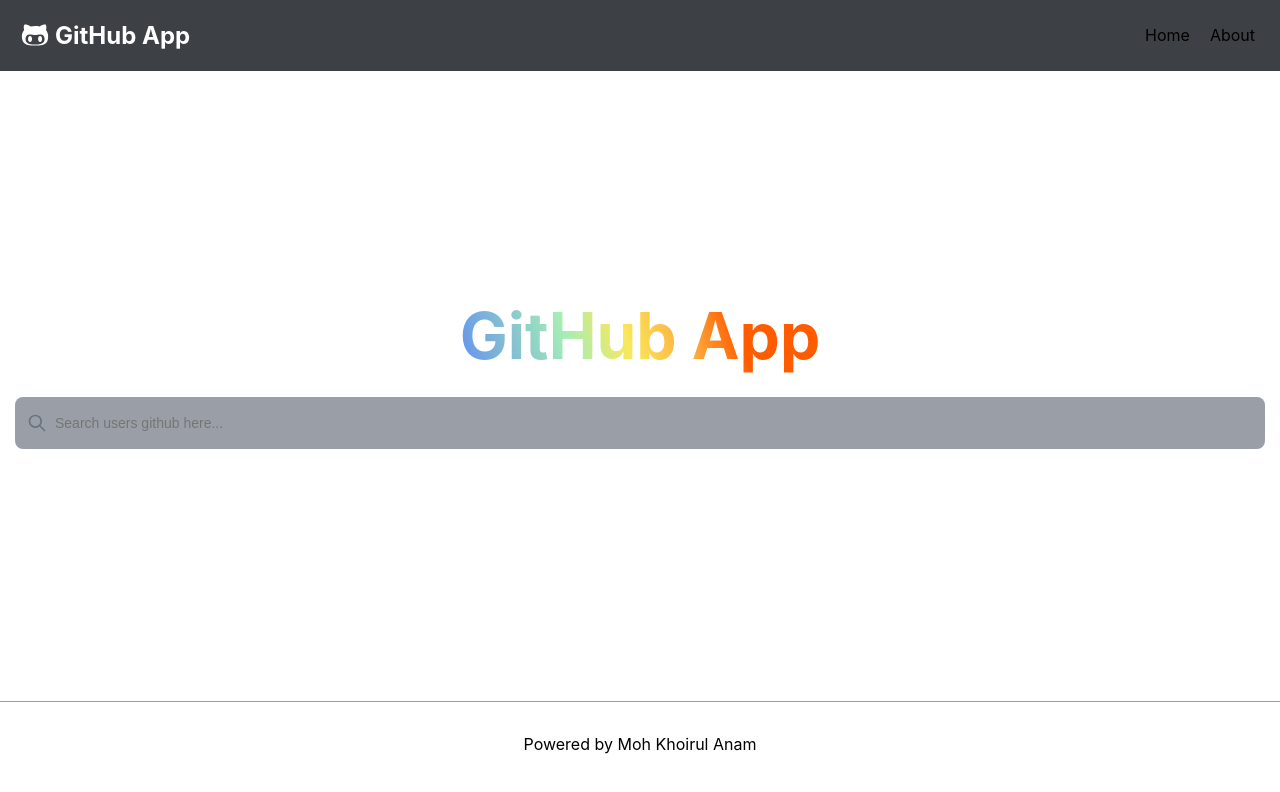
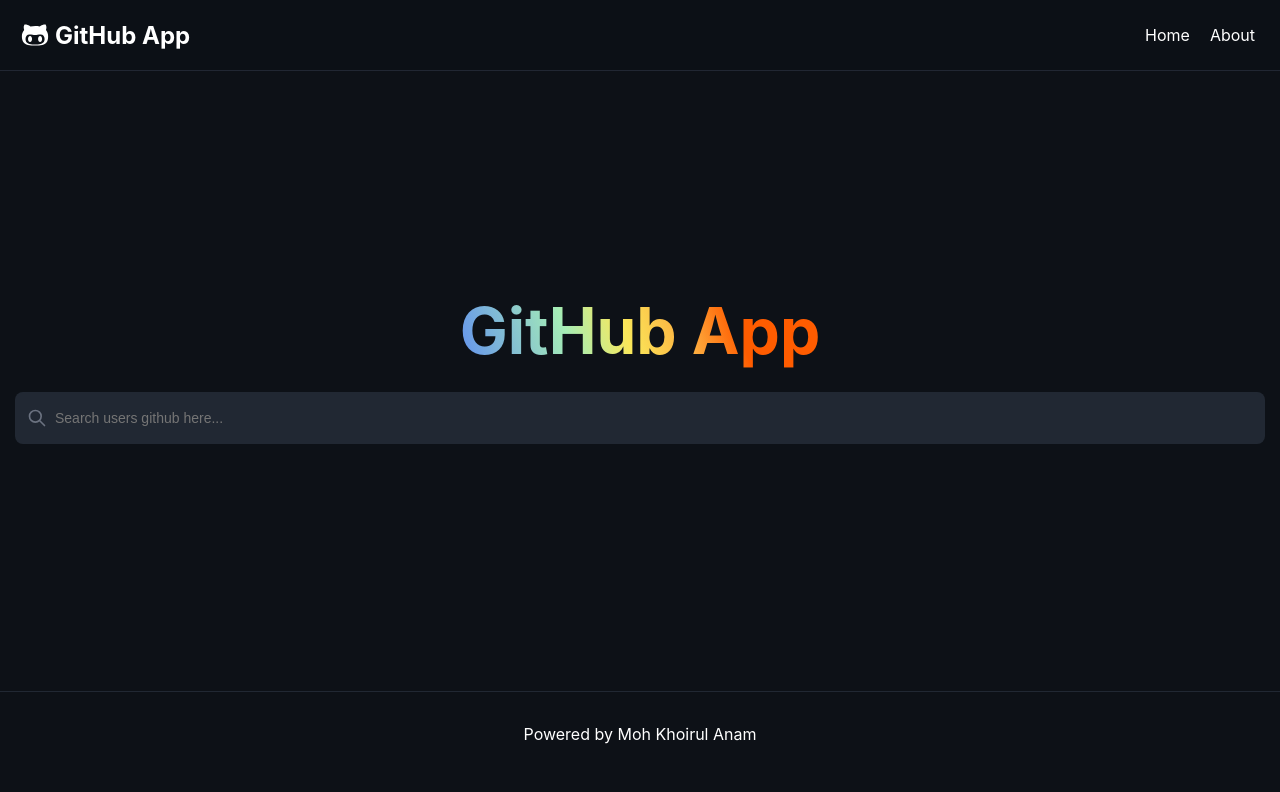
Before and after one commit to 3ch3r46/github-app-search, a Next.js app: page / in a window 1280 px wide. Shown: the top 792 px of the page. Built offline with nearby package versions, Linux system fonts and the light colour scheme.

Commit message:
Remove prefer dark

```diff
--- a/components/sharedstyled.ts
+++ b/components/sharedstyled.ts
@@ -72,7 +72,7 @@
 `
 
 const Main = styled.div`
-    min-height: calc(100vh - 170px);
+    min-height: calc(100vh - 180px);
 `
 
 const Readme = styled.article`
--- a/pages/_app.tsx
+++ b/pages/_app.tsx
@@ -12,6 +12,13 @@
     font-family: -apple-system, BlinkMacSystemFont, Segoe UI, Roboto, Oxygen,
       Ubuntu, Cantarell, Fira Sans, Droid Sans, Helvetica Neue, sans-serif;
   }
+  html {
+    color-scheme: dark;
+  }
+  body {
+    color: white;
+    background-color: rgb(13, 17, 23);
+  }
 
   a {
     color: inherit;
@@ -20,17 +27,6 @@
 
   * {
     box-sizing: border-box;
-  }
-
-  @media (prefers-color-scheme: dark) {
-    html {
-      color-scheme: dark;
-    }
-    body {
-      color: white;
-      /* background: hsl(216, 28%, 7%); */
-      background-color: rgb(13, 17, 23);
-    }
   }
 `
 
```
